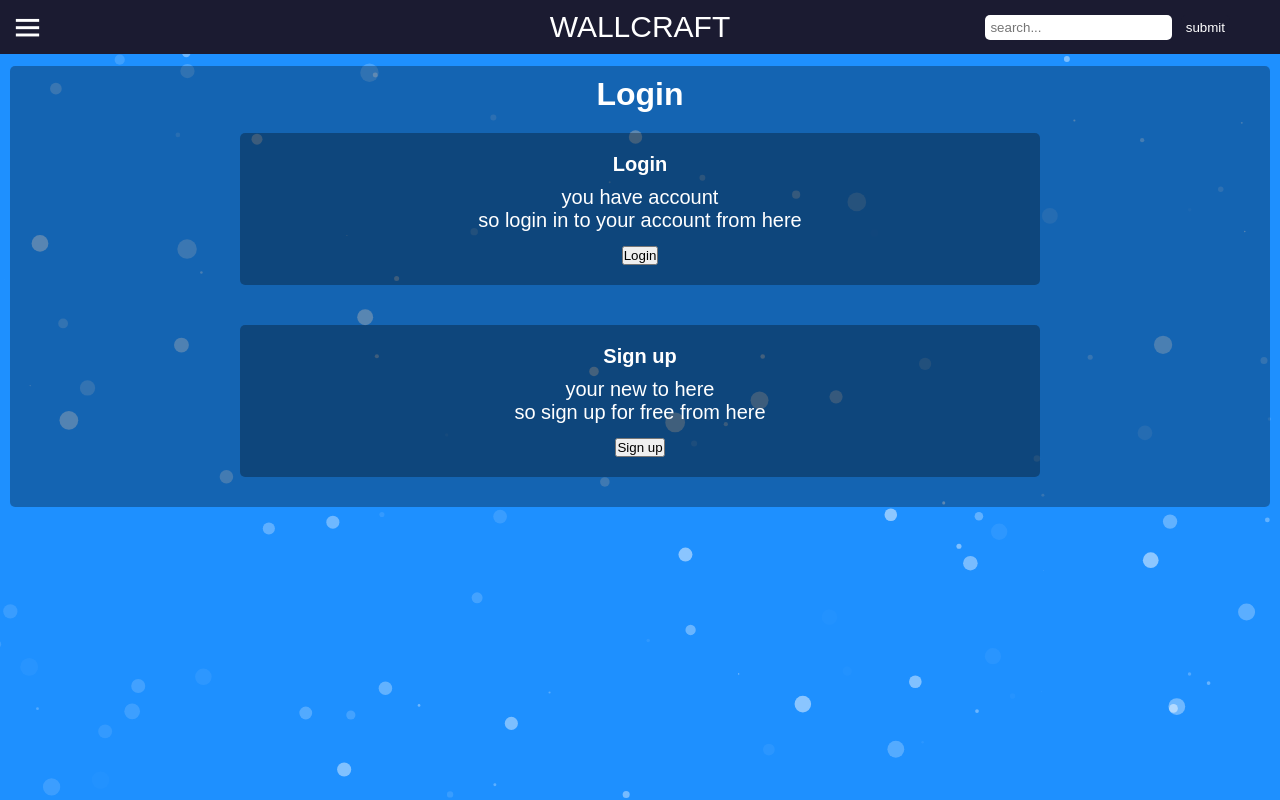
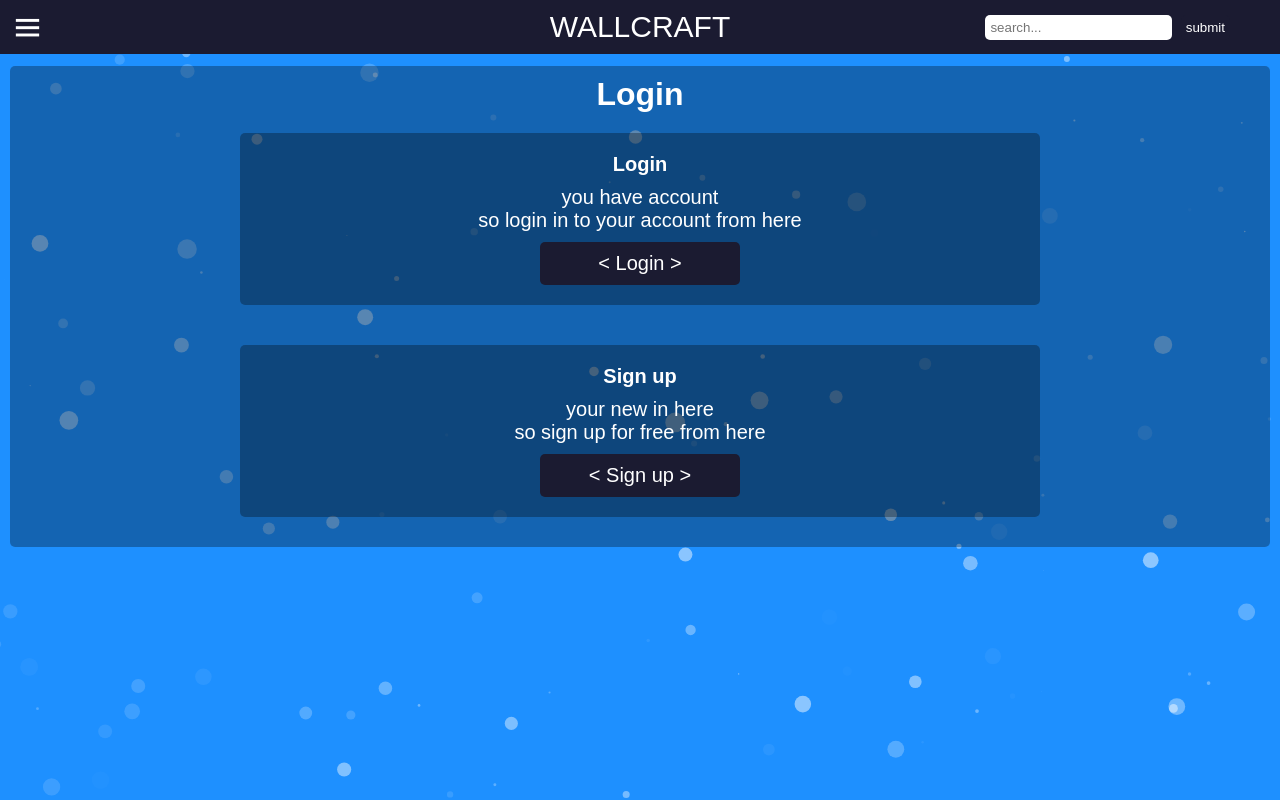
Before and after one commit to nightOFcode/GOLDEN, a PHP site: page /Login.html in a window 1280 px wide. Run offline with PHP 8.4, Linux system fonts and the light colour scheme; some libraries are stand-ins or nearby versions.

Commit message:
adding login page...

```diff
--- a/Login.html
+++ b/Login.html
@@ -110,24 +110,82 @@
             so login in to your account
             from here
         </div>
-        <button id="login-button">
-            Login
+        <button class="login-button" id="login-button">
+            < Login >
         </button>
     </div>
     <div class="login" id="sign-area">
         <b>Sign up</b>
         <div id="sign-text">
-            your new to here <br>
+            your new in here <br>
             so sign up for free from
             here
         </div>
-        <button id="sign-button">
-            Sign up
+        <button class="login-button" id="sign-button">
+            < Sign up >
         </button>
     </div>
 </div>
-<div id="loading-holder">
-    <img src="giphy.gif" alt=".." id="loading">
+<div class="center-login">
+    <div id="login-content-holder">
+        <div id="l-holder">
+            <div class="login-input">
+                username:
+                <div>
+                    <input type="text" aria-label="..." id="login-username">
+                </div>
+            </div>
+            <div class="login-input">
+                password:
+                <div>
+                    <input type="text" aria-label="..." id="login-password">
+                </div>
+            </div>
+        </div>
+        <div class="content-button-holder">
+            <button id="content-login-button" class="login-button">
+                << Login >>
+            </button>
+        </div>
+    </div>
+</div>
+<div class="center-login">
+    <div id="sign-content-holder">
+        <div id="s-holder">
+            <div class="login-input">
+                Name:
+                <div>
+                    <input type="text" aria-label="..." id="sign-name">
+                </div>
+            </div>
+            <div class="login-input">
+                email:
+                <div>
+                    <input type="text" aria-label="..." id="sign-email">
+                </div>
+            </div>
+            <div class="login-input">
+                username:
+                <div>
+                    <input type="text" aria-label="..." id="sign-username">
+                </div>
+            </div>
+            <div class="login-input">
+                password:
+                <div>
+                    <input type="text" aria-label="..." id="sign-password">
+                </div>
+            </div>
+        </div>
+        <div class="content-button-holder">
+            <button id="content-sign-button" class="login-button">
+                << Sign up >>
+            </button>
+        </div>
+    </div>
+    <div id="loading-holder">
+        <img src="giphy.gif" alt=".." id="loading">
+    </div>
 </div>
 <script src="particle.js"></script>
 </body>
--- a/hard.js
+++ b/hard.js
@@ -34,6 +34,25 @@ $(document).ready(function () {
             $('#home-category-list-holder').fadeToggle(1000);
         }
     });
+
+    $('#login-button').click(function () {
+        if ($('#sign-content-holder').css('display') == 'block') {
+
+            $('#sign-content-holder').hide(1000);
+            $('#login-content-holder').slideToggle(1000);
+        } else {
+            $('#login-content-holder').slideToggle(1000);
+        }
+    });
+
+    $('#sign-button').click(function () {
+        if ($("#login-content-holder").css('display') == 'block') {
+            $('#login-content-holder').hide(1000);
+            $('#sign-content-holder').slideToggle(1000);
+        } else {
+            $('#sign-content-holder').slideToggle(1000);
+        }
+    });
 });
 
 var timeoutID;
--- a/style.css
+++ b/style.css
@@ -260,3 +311,52 @@ a {
     font-size: 20px;
 
 }
+
+.login-button {
+    background: #1b1b31;
+    border-radius: 5px;
+    border: none;
+    font-size: 20px;
+    color: white;
+    padding: 10px;
+    width: 200px;
+
+}
+
+.login-button:hover {
+    background: dodgerblue;
+    transition: 500ms;
+}
+
+.login-input {
+    padding: 20px;
+
+}
+
+.login-input div {
+    background: #26315c;
+    margin: 2px;
+    text-align: center;
+    padding: 10px;
+    border-radius: 10px;
+
+}
+
+.login-input input {
+    padding: 5px;
+    width: 300px;
+    outline: none;
+    border-radius: 5px;
+    border: none;
+    caret-color: black;
+}
+
+.content-button-holder {
+    text-align: center;
+}
+
+.center-login {
+    display: block;
+    width: 50%;
+    margin-left: 684px;
+}
```
Also changed, not shown: other parts of style.css (+51 -0 lines).
